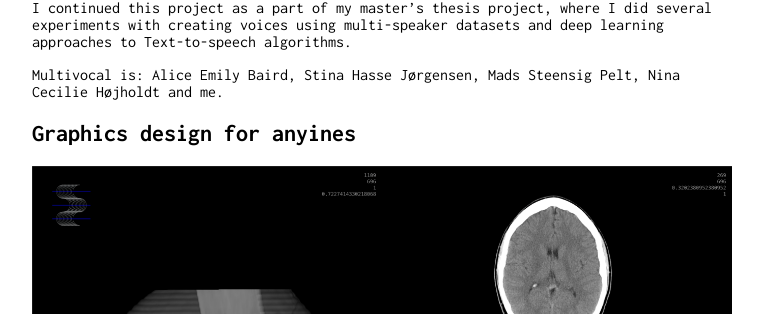
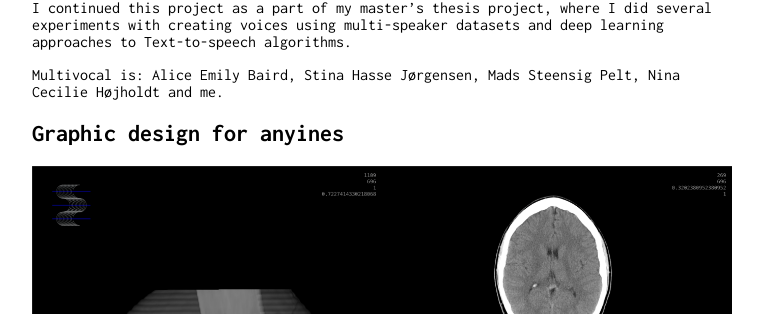
Before and after one commit to faaip/portfolio, a Jekyll site: the page built from index.md, in a window 1280 px wide and 900 px high, scrolled down 4489 px. Shown: the part 140-454 px from the top of the window, without its empty margins (258-1021 px from the left). Built offline with Jekyll 4.4.1, drawn with Linux system fonts in a browser that asks for light colours; our own code applies the rules of GitHub Pages for plain Markdown files.

Commit message:
anyines typo

```diff
--- a/index.md
+++ b/index.md
@@ -78,7 +78,7 @@ I continued this project as a part of my master's thesis project, where I did se
 
 Multivocal is: Alice Emily Baird, Stina Hasse Jørgensen, Mads Steensig Pelt, Nina Cecilie Højholdt and me.
 
-## Graphics design for anyines
+## Graphic design for anyines
 
 ![perma screenshot]({{ site.baseurl }}/assets/perma_screenshot.png "anyines visuals")
 *Screenshot from the [Perma website](https://anyines.com/perma/).*<br/><br/>
```
